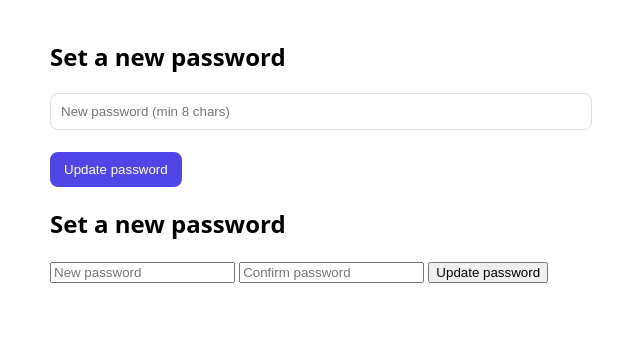
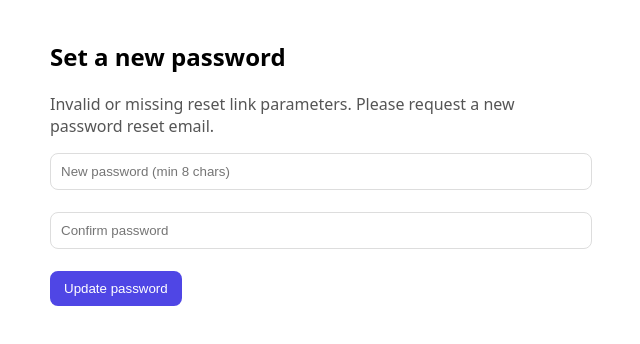
Before and after one commit to timbrown841/CreditGame, a website: page public/reset-password.html in a window 1280 px wide. Shown: the whole page, without its empty margins (330-970 px from the left). Drawn offline with Linux system fonts and the light colour scheme.

Commit message:
Update reset-password.html

```diff
--- a/public/reset-password.html
+++ b/public/reset-password.html
@@ -12,6 +12,9 @@
   <form id="resetForm">
     <input type="password" id="newPassword" placeholder="New password (min 8 chars)" required
            style="width:100%; padding:10px; border:1px solid #ddd; border-radius:8px"><br><br>
+    <input type="password" id="confirmPassword" placeholder="Confirm password" required
+           style="width:100%; padding:10px; border:1px solid #ddd; border-radius:8px"><br><br>
+
     <button type="submit" style="padding:10px 14px; background:#4f46e5; color:#fff; border:none; border-radius:8px; cursor:pointer;">
       Update password
     </button>
@@ -19,54 +22,61 @@
 
   <div id="msg" style="margin-top:12px;"></div>
 
-  <form onsubmit="submitNewPassword(event)">
-  <h2>Set a new password</h2>
-  <input id="newPassword" type="password" placeholder="New password" required />
-  <input id="confirmPassword" type="password" placeholder="Confirm password" required />
-  <button type="submit">Update password</button>
-</form>
+  <script>
+    // This page is served by the API (credit-api-uhou.onrender.com)
+    const API_BASE = window.location.origin;
+    const FRONTEND_URL = "https://creditquest.co.uk";
 
-  <script>
-  const apiBase = window.location.origin; // since page is served by the API itself
-
-  // Read query params
+    // Read and validate query params
     const params = new URLSearchParams(window.location.search);
     const token = params.get('token') || '';
     const email = params.get('email') || '';
 
-  // Handle form submit
-  async function submitNewPassword(e) {
+    const infoEl = document.getElementById('info');
+    const formEl = document.getElementById('resetForm');
+
+    if (!token || !email) {
+      infoEl.textContent = "Invalid or missing reset link parameters. Please request a new password reset email.";
+      formEl.querySelector('button[type="submit"]').disabled = true;
+    } else {
+      const shownEmail = decodeURIComponent(email);
+      infoEl.textContent = `Resetting password for: ${shownEmail}`;
+    }
+
+    formEl.addEventListener('submit', async (e) => {
       e.preventDefault();
-    const newPassword = document.getElementById('newPassword').value;
-    const confirm     = document.getElementById('confirmPassword').value;
 
-    if (!newPassword || newPassword.length < 8) {
+      const pwd = document.getElementById('newPassword').value.trim();
+      const confirm = document.getElementById('confirmPassword').value.trim();
+
+      if (pwd.length < 8) {
         alert("Password must be at least 8 characters.");
         return;
       }
-    if (newPassword !== confirm) {
+      if (pwd !== confirm) {
         alert("Passwords do not match.");
         return;
       }
 
       try {
-      const res = await fetch(`${apiBase}/reset-password`, {
+        const res = await fetch(`${API_BASE}/reset-password`, {
           method: 'POST',
           headers: { 'Content-Type': 'application/json' },
-        body: JSON.stringify({ email, token, newPassword })
+          body: JSON.stringify({ email, token, newPassword: pwd })
         });
+
         const data = await res.json().catch(() => ({}));
-
         if (!res.ok) {
           throw new Error(data?.message || data?.error || 'Reset failed');
         }
 
         alert("✅ Password updated. You can now log in.");
-      window.location.href = '/login.html';
+        // Redirect to your static site login page
+        window.location.href = FRONTEND_URL + "/login.html";
       } catch (err) {
         alert("❌ " + (err.message || "Something went wrong"));
       }
-  }
+    });
   </script>
 </body>
 </html>
```
Lines whose indentation alone changed are shown as unchanged.
